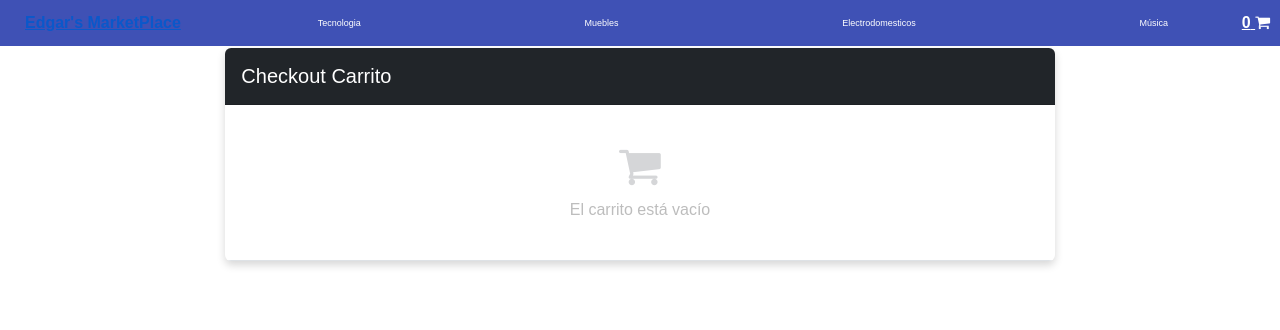
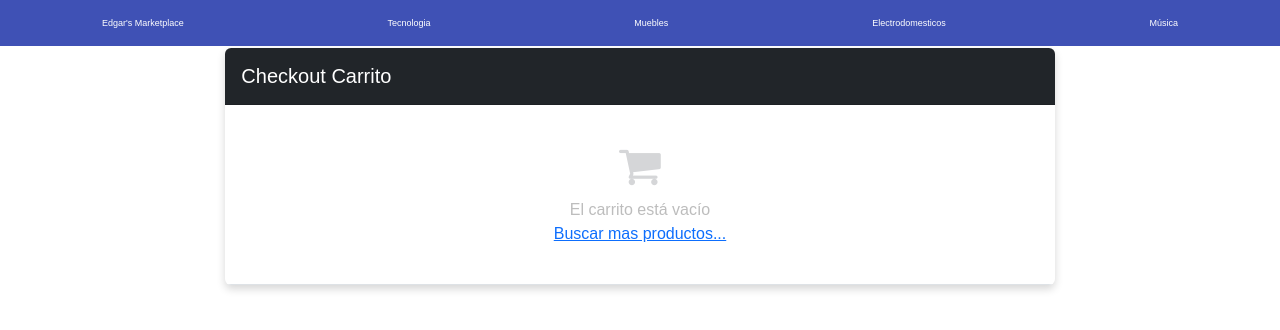
Before and after one commit to eesteche/ecommerce_esteche, a React (Create React App) app: page /cart in a window 1280 px wide. Shown: the top 330 px of the page. Built offline with nearby package versions, Linux system fonts and the light colour scheme.

Commit message:
agregadas algunas cosas que faltaban, -mensaje terminar compra-, condicional para ver el icono del carrito, boton de regreso al landing en carrito vacio

```diff
--- a/src/Component/Cart/Cart.js
+++ b/src/Component/Cart/Cart.js
@@ -1,6 +1,7 @@
 import { useContext } from "react"
 import CartContext from '../../Context/CartContext'
 import './Cart.css';
+import { NavLink} from 'react-router-dom'
 const Cart = () => {
 
     const { cart,
@@ -34,6 +35,7 @@ const Cart = () => {
                                                 <div className="cart-empty">
                                                     <i className="fa fa-shopping-cart"></i>
                                                     <p>El carrito está vacío</p>
+                                                    <NavLink to={'/'} > Buscar mas productos... </NavLink>
                                                 </div>
                                             </td>
                                         </tr>
--- a/src/Component/CartWidget/CartWidget.js
+++ b/src/Component/CartWidget/CartWidget.js
@@ -4,7 +4,8 @@ import { Link } from 'react-router-dom'
 import CartContext from '../../Context/CartContext'
 function CartWidget() {
     const {getQuantity} = useContext(CartContext);
-    return (
+    if(getQuantity() > 0){
+        return (
 
             <div className={styles.carritoIconDiv}>
 	    <Link to={'/cart'} className="CartWidget">
@@ -15,6 +16,13 @@ function CartWidget() {
 
 
     );
+    }else{
+        return(
+        <div className={styles.carritoIconDiv}>
+        </div>
+        )
+    }
+
 }
 
 export default CartWidget;
--- a/src/Component/ItemDetail/ItemDetail.js
+++ b/src/Component/ItemDetail/ItemDetail.js
@@ -1,8 +1,8 @@
-import { useState, useContext } from 'react'
-import ItemCount from '../ItemCount/ItemCount'
+import { useState, useContext } from 'react';
+import ItemCount from '../ItemCount/ItemCount';
 import './ItemDetail.css';
-import CartContext from '../../Context/CartContext'
-
+import CartContext from '../../Context/CartContext';
+import { Link } from 'react-router-dom';
 const ItemDetail = ({ id, title, description, price, category, stock, pictureUrl }) => {
 
     const [quantity, setQuantity] = useState(0)
@@ -24,8 +24,8 @@ const ItemDetail = ({ id, title, description, price, category, stock, pictureUrl
                     <h2>$ {price}</h2>
                     <h4>Stock: {stock}</h4>
                     <h3 className="my-3">{description}</h3>
-
-                    <ItemCount onAdd={handleOnAdd} />
+                    <br></br>
+                    {quantity === 0 ? <ItemCount onAdd={handleOnAdd}/> : <Link to='/cart' className='Option'>Finalizar compra...</Link>}
                 </div>
             </div>
         </div>
--- a/src/Component/NavBar/NavBar.js
+++ b/src/Component/NavBar/NavBar.js
@@ -9,9 +9,9 @@ function NavBar() {
         <div className="container">
             <header className={styles.header}>
 
-                <a href="http://localhost:3000/" className={styles.headerLogo}>Edgar's MarketPlace</a>
 
                 <nav className={styles.Categories}>
+                    <NavLink to="/" className={({ isActive }) => isActive ? styles.ActiveOption : styles.Option}>Edgar's Marketplace</NavLink>
                     <NavLink to="/category/tecnologia" className={({ isActive }) => isActive ? styles.ActiveOption : styles.Option}>Tecnologia</NavLink>
                     <NavLink to="/category/muebles" className={({ isActive }) => isActive ? styles.ActiveOption : styles.Option}>Muebles</NavLink>
                     <NavLink to="/category/electro" className={({ isActive }) => isActive ? styles.ActiveOption : styles.Option}>Electrodomesticos</NavLink>
```
